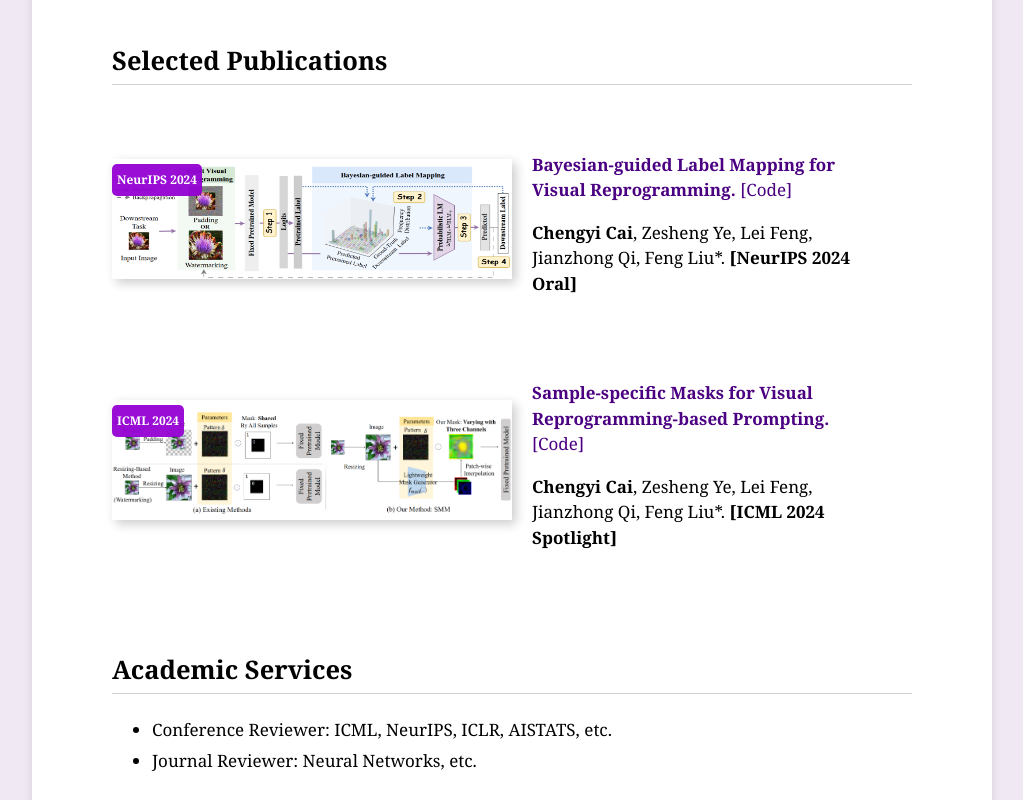
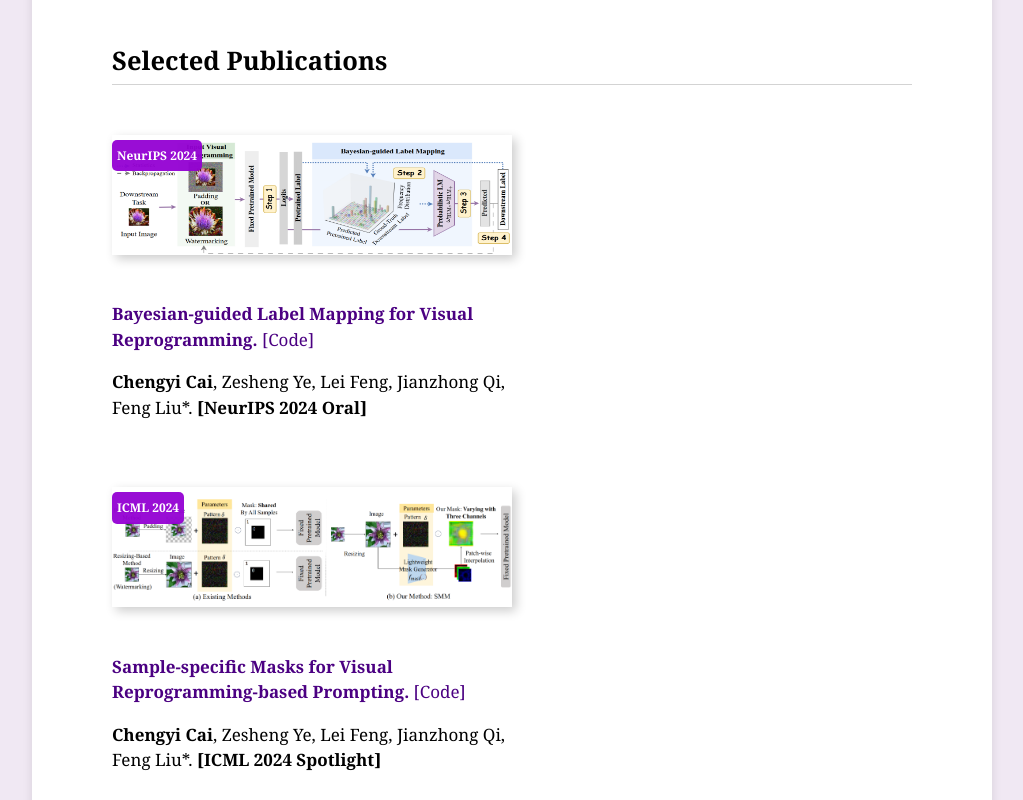
Before and after one commit to caichengyi/caichengyi.github.io, a plain HTML site: page index.html in a window 1280 px wide. Shown: the part 1240-2040 px from the top of the page, without its empty margins (128-1151 px from the left). Drawn offline with Linux system fonts and the light colour scheme.

Commit message:
Update index.html

```diff
--- a/index.html
+++ b/index.html
@@ -148,7 +148,7 @@
                         <img src="assets/BLM.png" alt="Image">
                         <div class="badge">NeurIPS 2024</div>
                     </div>
-                    <div style="width: 350px; ">
+                    <div style="width: 400px; ">
                         <p style="color: #4B0082; line-height: 1.5; text-align: left; "><strong><a href="https://arxiv.org/abs/2410.24018">Bayesian-guided Label Mapping for Visual Reprogramming.</a></strong>  <a href="https://github.com/tmlr-group/BayesianLM">[Code]</a> </p>
                         <p style="line-height: 1.5"><strong>Chengyi Cai</strong>, Zesheng Ye, Lei Feng, Jianzhong Qi, Feng Liu*.
                         <strong>[NeurIPS 2024 Oral]</strong></p>
@@ -160,7 +160,7 @@
                         <img src="assets/SMM.png" alt="Image">
                         <div class="badge">ICML 2024</div>
                     </div>
-                    <div style="width: 350px; ">
+                    <div style="width: 400px; ">
                         <p style="color: #4B0082; line-height: 1.5; text-align: left;"><strong><a href="https://arxiv.org/abs/2406.03150">Sample-specific Masks for Visual Reprogramming-based Prompting.</a></strong> <a href="https://github.com/tmlr-group/SMM">[Code]</a> </p>
                         <p style="line-height: 1.5"><strong>Chengyi Cai</strong>, Zesheng Ye, Lei Feng, Jianzhong Qi, Feng Liu*.
                         <strong>[ICML 2024 Spotlight]</strong></p>
```
